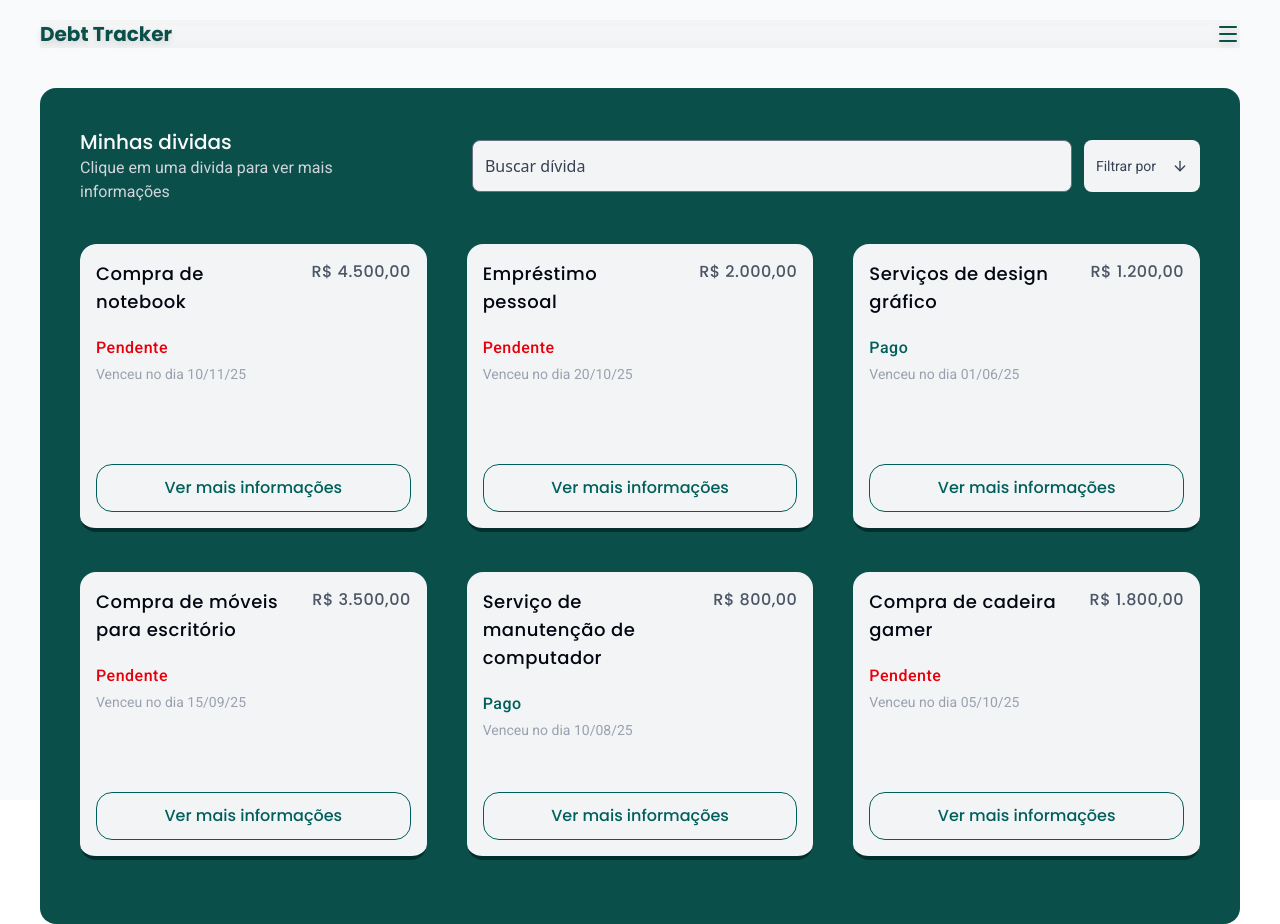
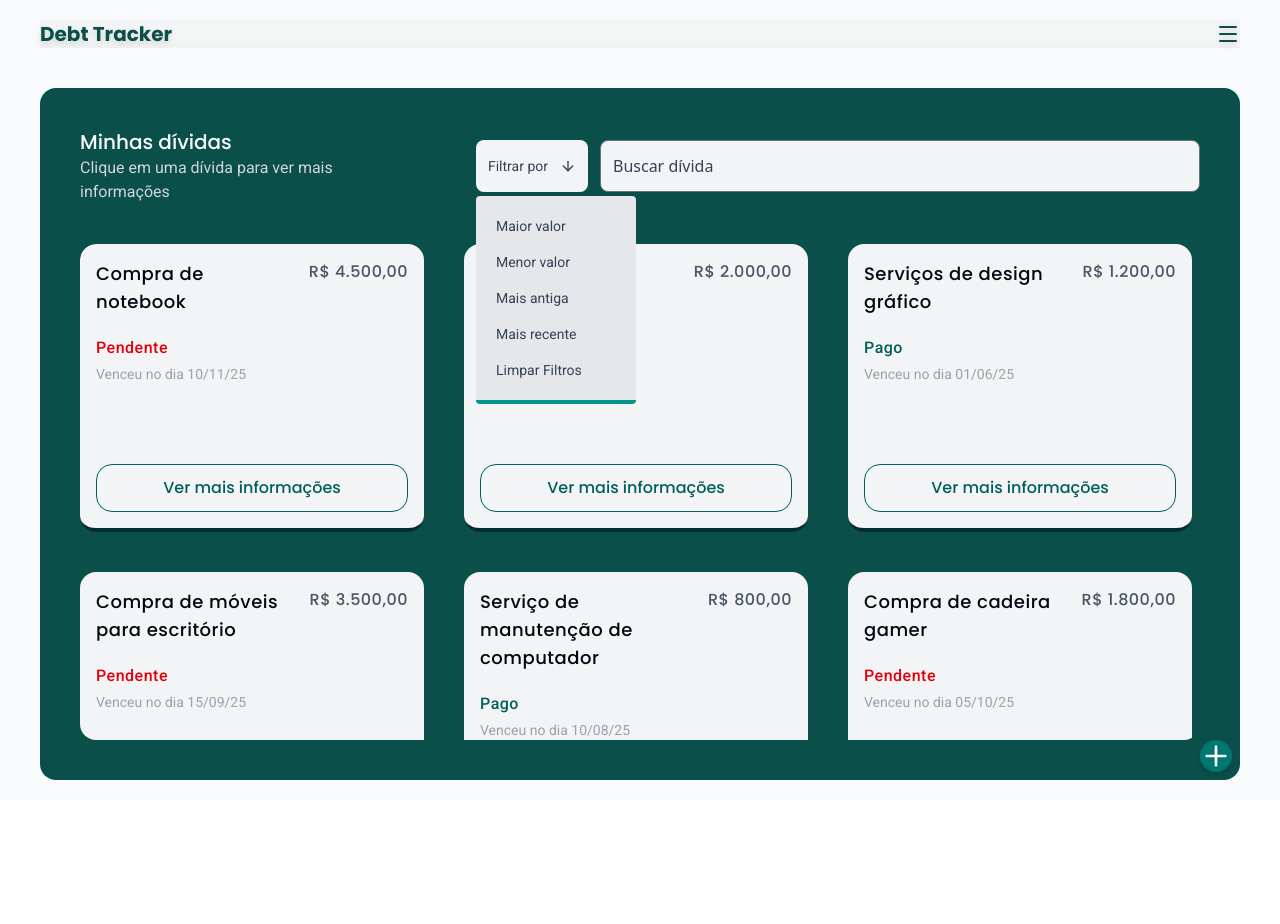
Before and after one commit to Faelkk/DebtTracker-fe, a React (Vite) app: page / in a window 1280 px wide. Both pictures are taken after a click on the element "Filtrar por". After the commit the page ends 800 px from the top, so only its background shows below. Built offline with nearby package versions, Linux system fonts and the light colour scheme; no server answers.

Commit message:
feat: redesign layout and update styles for debt section

```diff
--- a/src/app/hooks/useToggle.ts
+++ b/src/app/hooks/useToggle.ts
@@ -5,5 +5,5 @@ export default function useToggle() {
 
     const toggle = useCallback(() => setIsToggled(prev => !prev), []);
 
-    return {isToggled, toggle};
+    return {isToggled, toggle,setIsToggled};
 }
--- a/src/routes/index.tsx
+++ b/src/routes/index.tsx
@@ -2,6 +2,7 @@ import { createFileRoute } from '@tanstack/react-router'
 import { MenuIcon } from 'lucide-react'
 import Container from '@/view/components/layout/Container'
 import DebtsSection from '@/view/components/pages/debt/DebtsSection/DebtsSection'
+import BtnActions from '@/view/components/pages/debt/DebtsSection/BtnActions'
 
 export const Route = createFileRoute('/')({
   component: App,
@@ -23,6 +24,7 @@ function App() {
         </button>
       </header>
           <DebtsSection />
+
      </div>
     </Container>
   )
--- a/src/styles.css
+++ b/src/styles.css
@@ -36,11 +36,12 @@
 
 
 @theme {
+
     --breakpoint-2xl: 67.5rem;
    --breakpoint-3xl: 85.375rem;
    --breakpoint-5xl: 93.75rem;
    --breakpoint-sm: 31.25rem;
-
+    --breakpoint-pp: 21.875rem;
 }
 
 
--- /dev/null
+++ b/src/view/components/pages/debt/DebtsSection/BtnActions.tsx
@@ -0,0 +1,18 @@
+import { Plus } from "lucide-react"
+
+
+const BtnActions = () => {
+  return (
+    <div className="absolute bottom-2 right-2">
+
+    <button className="bg-teal-700 shadow-md rounded-full w-8 h-8 flex items-center justify-center rela   transition-colors cursor-pointer">
+        <Plus  className="w-8 h-8 text-gray-50"/>
+    </button>
+    <div className="absolute">
+
+    </div>
+    </div>
+  )
+}
+
+export default BtnActions
--- a/src/view/components/pages/debt/DebtsSection/DebtCard.tsx
+++ b/src/view/components/pages/debt/DebtsSection/DebtCard.tsx
@@ -17,7 +17,7 @@ const DebtCard = ({ debt, openEditAccountModal }: AccountCardProps) => {
       className="p-4  bg-gray-100  h-full 2xl:min-h-[18rem] rounded-2xl  sm:max-w-[18.75rem] md:max-w-full md:w-full flex flex-col justify-between border-b-4 border-teal-950"
     >
       <section>
-        <header className="flex flex-row sm:flex-col md:flex-row w-full justify-between items-start">
+        <header className="flex flex-col pp:flex-row sm:flex-col md:flex-row w-full justify-between items-start">
         <div>
               <span className="text-gray-950 text-lg font-medium tracking-[0.5px] block max-w-[90%] sm:max-w-full md:max-w-[90%] font-poppins">
               {debt.description}
--- a/src/view/components/pages/debt/DebtsSection/DebtsSection.tsx
+++ b/src/view/components/pages/debt/DebtsSection/DebtsSection.tsx
@@ -4,59 +4,73 @@ import DebtCard from './DebtCard'
 
 import DropdownFilterDebt from './DropdownFilterDebt'
 import InputSearchDebt from './InputSearchDebt'
+import BtnActions from './BtnActions'
 
 const DebtsSection = () => {
-  const { isLoading, debts, toggleCreateDebtModal, toggleEditDebtModal } =
-    useDebtSectionController()
+  const {
+    debts,
+    isLoading,
+    toggleCreateDebtModal,
+    toggleEditDebtModal,
+    setSearchTerm,
+    setActiveFilter,
+    activeFilter,
+  } = useDebtSectionController();
 
   return (
-    <main className="bg-teal-900 rounded-2xl  h-full w-full  px-4 py-8 md:p-10 mt-10 flex flex-col flex-1">
-      {isLoading && (
+<main className="bg-teal-900 rounded-2xl h-full w-full px-4 py-8 md:p-10 mt-10 flex flex-col flex-1 relative max-h-[89vh] overflow-hidden">
+  {isLoading ? (
     <div className="flex items-center justify-center h-full w-full">
-          <LoaderCircle className="text-gray-50  w-10 h-10 animate-spin" />
+      <LoaderCircle className="text-gray-50 w-10 h-10 animate-spin" />
     </div>
-      )}
-
-      {!isLoading && (
-        <section className="flex flex-col">
-          <header className="flex flex-col 2xl:flex-row 2xl:items-center  gap-2 justify-between w-full">
+  ) : (
+    <section className="flex flex-col flex-1 overflow-hidden">
+      <header className="flex flex-col 2xl:flex-row 2xl:items-center gap-2 justify-between w-full shrink-0">
         <div className="flex flex-col">
           <h2 className="font-poppins text-gray-50 font-medium text-xl">
-                {' '}
-                Minhas dividas{' '}
+            Minhas dívidas
           </h2>
           <span className="font-roboto text-gray-300">
-                Clique em uma divida para ver mais informações
+            Clique em uma dívida para ver mais informações
           </span>
         </div>
 
         <div className="flex flex-col-reverse sm:flex-row gap-3 w-full justify-end">
+          <DropdownFilterDebt activeFilter={activeFilter} onSelect={setActiveFilter} />
           <div className="w-full sm:w-auto flex-1 2xl:max-w-[400px] xl:max-w-[600px]">
-                <InputSearchDebt />
+            <InputSearchDebt onSearch={setSearchTerm} />
           </div>
-              <DropdownFilterDebt />
         </div>
       </header>
-          <div className=" flex  flex-col  mt-10 ">
+
+      <div className="flex flex-col mt-10 flex-1 overflow-hidden">
         {debts.length === 0 ? (
-              <>
-                <div className="w-full mb-4"></div>
-
+          <div className="flex w-full h-full flex-1 items-end justify-center">
             <button
-                  className="mt-4 h-52 border-2 border-teal-600  border-dashed rounded-2xl  flex flex-col items-center justify-center gap-4 text-white"
+              className="mt-4 h-52 border-2 border-teal-600 border-dashed rounded-2xl flex flex-col items-center justify-center gap-4 text-white w-full"
               onClick={toggleCreateDebtModal}
             >
-                  <div className="w-11 h-11 rounded-full border-dashed border-2 border-white flex justify-center items-center">
+              <div className="w-12 h-12 rounded-full border-dashed border-2 border-white flex justify-center items-center">
                 <PlusIcon className="w-6 h-6" />
               </div>
               <span className="tracking-[-0.5px] font-medium block w-32 text-center font-roboto">
-                    Cadastre uma nova divida
+                Cadastre uma nova dívida
               </span>
             </button>
-              </>
+          </div>
         ) : (
-              <>
-                <div className="grid sm:grid-cols-2 2xl:grid-cols-3 5xl:grid-cols-4  max-w-full mt gap-10 flex-wrap max-h-[40rem] overflow-auto custom-scroll  rounded-2xl">
+          <div
+            className="
+              grid sm:grid-cols-2 2xl:grid-cols-3 5xl:grid-cols-4
+              gap-10
+              flex-1
+              overflow-y-auto
+              overflow-x-hidden
+              pr-2
+              custom-scroll
+              rounded-2xl
+            "
+          >
             {debts.map((debt) => (
               <DebtCard
                 key={debt.debtId}
@@ -65,12 +79,15 @@ const DebtsSection = () => {
               />
             ))}
           </div>
-              </>
         )}
-          </div>{' '}
+      </div>
     </section>
   )}
+
+           <BtnActions />
 </main>
+
+
   )
 }
 
--- /dev/null
+++ b/src/view/components/pages/debt/DebtsSection/DropdownBtnActions.tsx
@@ -0,0 +1,9 @@
+
+
+const DropdownBtnActions = () => {
+  return (
+    <div>DropdownBtnActions</div>
+  )
+}
+
+export default DropdownBtnActions
--- a/src/view/components/pages/debt/DebtsSection/DropdownFilterDebt.tsx
+++ b/src/view/components/pages/debt/DebtsSection/DropdownFilterDebt.tsx
@@ -1,10 +1,82 @@
-import { ArrowDown } from "lucide-react"
+import { useEffect, useRef } from "react";
+import { ArrowDown } from "lucide-react";
+import useToggle from "@/app/hooks/useToggle";
 
+const FILTERS = [
+  "Maior valor",
+  "Menor valor",
+  "Mais antiga",
+  "Mais recente",
+  "Limpar Filtros",
+];
 
-const DropdownFilterDebt = () => {
-  return (
-    <div className="bg-gray-100 rounded-lg text-gray-700 px-3 h-[3.25rem] flex items-center relative cursor-pointer gap-3 font-roboto justify-between text-sm">Filtrar por <ArrowDown className="w-4 h-4 ml-1" /></div>
-  )
+interface DropdownFilterDebtProps {
+  activeFilter: string;
+  onSelect: (filter: string) => void;
 }
 
-export default DropdownFilterDebt
+const DropdownFilterDebt = ({
+  activeFilter,
+  onSelect,
+}: DropdownFilterDebtProps) => {
+  const { isToggled, setIsToggled, toggle } = useToggle();
+  const dropdownRef = useRef<HTMLDivElement>(null);
+
+  useEffect(() => {
+    function handleClickOutside(event: MouseEvent) {
+      if (
+        dropdownRef.current &&
+        !dropdownRef.current.contains(event.target as Node)
+      ) {
+        setIsToggled(false);
+      }
+    }
+
+    document.addEventListener("mousedown", handleClickOutside);
+    return () => document.removeEventListener("mousedown", handleClickOutside);
+  }, [setIsToggled]);
+
+  function handleSelectFilter(filter: string) {
+    onSelect(filter === "Limpar Filtros" ? "" : filter);
+    setIsToggled(false);
+  }
+
+  function handleContainerClick(e: React.MouseEvent) {
+    e.stopPropagation();
+    toggle();
+  }
+
+  return (
+    <div
+      ref={dropdownRef}
+      onClick={handleContainerClick}
+      className="bg-gray-100 rounded-lg text-gray-700 px-3 h-[3.25rem] flex items-center relative cursor-pointer gap-3 font-roboto justify-between text-sm select-none"
+    >
+      <span className="flex items-center gap-2">
+        {activeFilter || "Filtrar por"}
+        <ArrowDown className="w-4 h-4 ml-1 relative" />
+      </span>
+
+      {isToggled && (
+        <ul className="flex flex-col absolute bg-gray-200 top-0 left-0 mt-14 p-3 rounded w-full border-b-4 border-b-teal-600 min-w-[10rem] z-50">
+          {FILTERS.map((filter) => (
+            <li
+              key={filter}
+              onClick={(e) => {
+                e.stopPropagation(); // evita reabrir
+                handleSelectFilter(filter);
+              }}
+              className={`px-2 py-2 transition hover:bg-gray-100 rounded cursor-pointer ${
+                activeFilter === filter ? "bg-gray-300 font-medium" : ""
+              }`}
+            >
+              {filter}
+            </li>
+          ))}
+        </ul>
+      )}
+    </div>
+  );
+};
+
+export default DropdownFilterDebt;
--- a/src/view/components/pages/debt/DebtsSection/useDebtSectionController.ts
+++ b/src/view/components/pages/debt/DebtsSection/useDebtSectionController.ts
@@ -1,6 +1,5 @@
-
+import { useMemo,useState } from "react";
 import { useWindowWidth } from "../../../../../app/hooks/useWindowWidth";
-
 import { useDebts } from "@/app/hooks/useDebts";
 import { useOpenCreateNewDebtModal } from "@/view/components/modals/OpenNewCreateDebtModal/useOpenCreateNewDebtModal";
 import { useOpenEditNewDebtModal } from "@/view/components/modals/OpenNewEditDebtModal/useOpenNewEditDebtModal";
@@ -8,21 +7,60 @@ import { useOpenEditNewDebtModal } from "@/view/components/modals/OpenNewEditDeb
 
 const useDebtSectionController = () => {
   const windowWidth = useWindowWidth();
-
   const { toggleCreateDebtModal } = useOpenCreateNewDebtModal();
   const { toggleEditDebtModal } = useOpenEditNewDebtModal();
-
   const { debts, isLoading } = useDebts();
 
+  const [searchTerm, setSearchTerm] = useState("");
+  const [activeFilter, setActiveFilter] = useState<string>("");
 
+  const filteredDebts = useMemo(() => {
+    let result = [...debts];
+
+    if (searchTerm.trim() !== "") {
+      const term = searchTerm.toLowerCase();
+      result = result.filter((debt) =>
+        debt.description.toLowerCase().includes(term) ||
+        debt.totalAmount.toString().includes(term) ||
+        new Date(debt.createdAt).toLocaleDateString().includes(term) ||
+        new Date(debt.dueDate).toLocaleDateString().includes(term)
+      );
+    }
+    switch (activeFilter) {
+      case "Maior valor":
+        result.sort((a, b) => b.totalAmount - a.totalAmount);
+        break;
+      case "Menor valor":
+        result.sort((a, b) => a.totalAmount - b.totalAmount);
+        break;
+      case "Mais antiga":
+        result.sort(
+          (a, b) =>
+            new Date(a.createdAt).getTime() - new Date(b.createdAt).getTime()
+        );
+        break;
+      case "Mais recente":
+        result.sort(
+          (a, b) =>
+            new Date(b.createdAt).getTime() - new Date(a.createdAt).getTime()
+        );
+        break;
+      default:
+        break;
+    }
+
+    return result;
+  }, [debts, searchTerm, activeFilter]);
 
   return {
     toggleCreateDebtModal,
     windowWidth,
     isLoading,
     toggleEditDebtModal,
-        debts,
-
+    debts: filteredDebts,
+    setSearchTerm,
+    setActiveFilter,
+    activeFilter,
   };
 };
 
```
Also changed, not shown: src/view/components/pages/debt/DebtsSection/InputSearchDebt.tsx (+16 -6 lines). Lines whose indentation alone changed are shown as unchanged.
